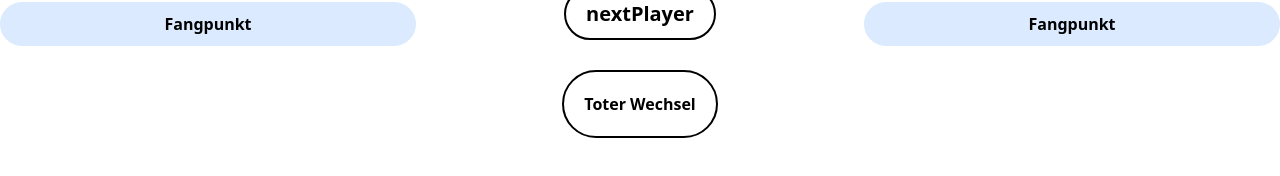
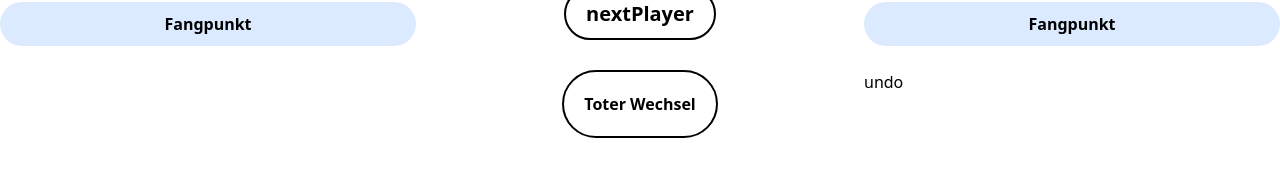
Before and after one commit to Colindustrys/schlagballfrontend, a Next.js app: page /game in a window 1280 px wide. Shown: the part 462-638 px from the top of the page. Built offline with nearby package versions, Linux system fonts and the light colour scheme.

Commit message:
Added undo into styled version

```diff
--- a/app/game/page.tsx
+++ b/app/game/page.tsx
@@ -268,7 +268,9 @@ export default function Home() {
             <div className=" text-center felx items-center justify-center">
               <button className="bg-white active:bg-blue-200 p-5 px-5 border-black border-2 font-bold rounded-full prevent-select" onClick={toterWechsel}>Toter Wechsel</button>
             </div>
-            <div></div>
+            <div>
+              <button onClick={undo}>undo</button>
+            </div>
         </div>
       </div>
       <div className="mt-5">
```
